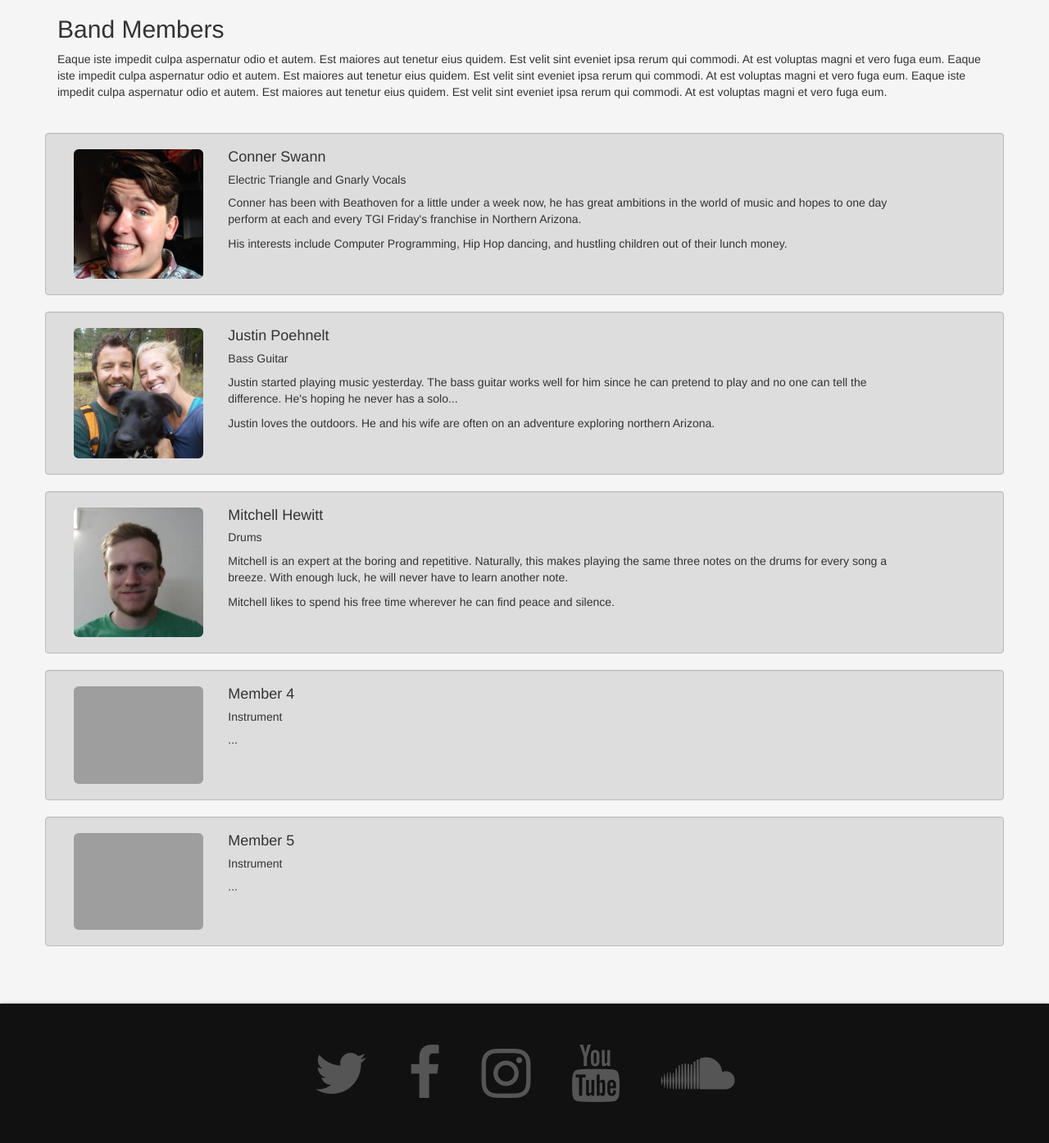
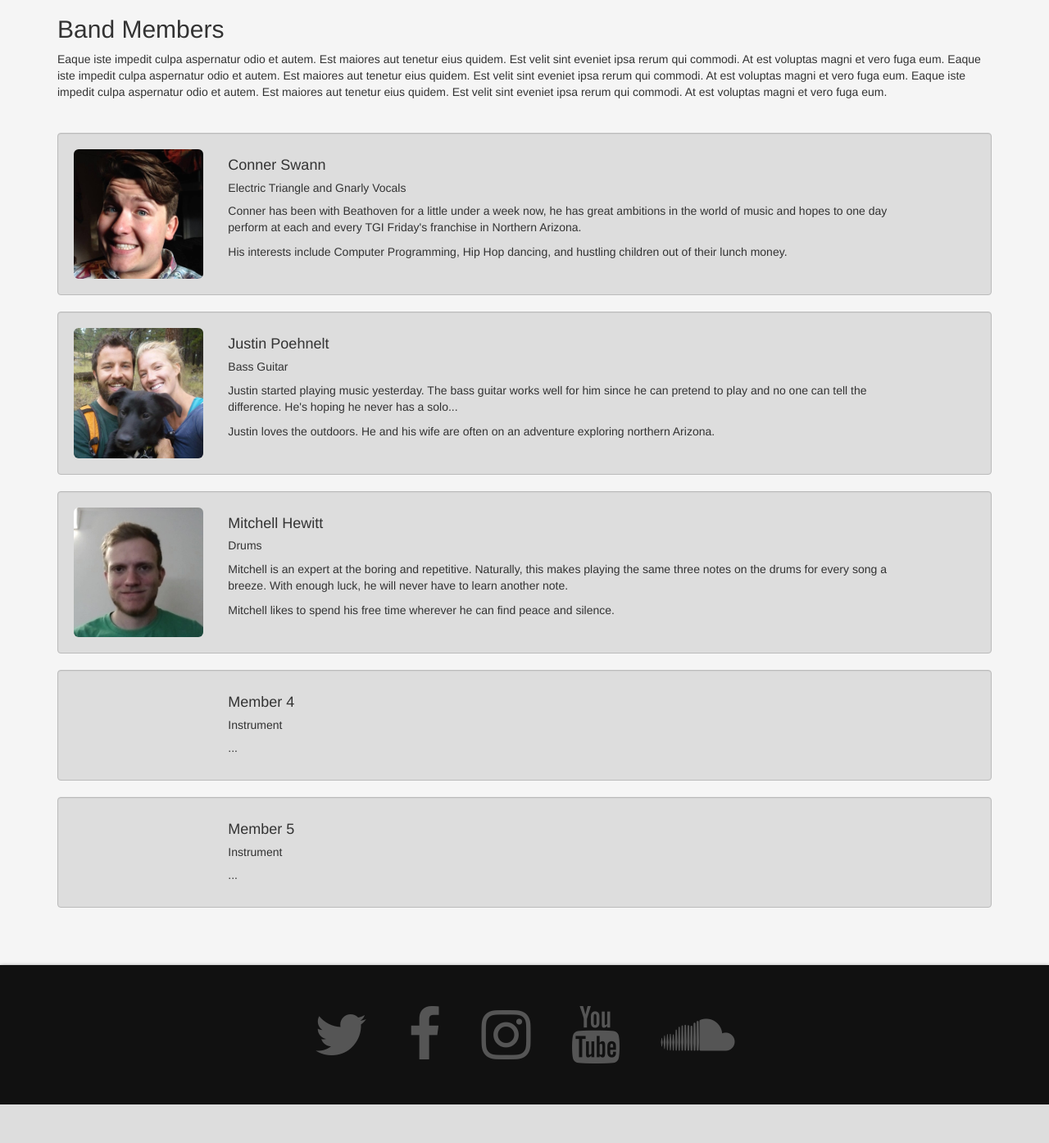
Before and after one commit to jpoehnelt/cs399-band, a Django app: page /members in a window 1280 px wide. Shown: the part 51-1445 px from the top of the page at 82% size. After the commit the page ends 1398 px from the top, so only its background shows below. Run offline with Django 3.2, Linux system fonts and the light colour scheme; parts of the project's set-up code (start-up, migrations or seed data) failed here and were passed over; some libraries are stand-ins or nearby versions; grey boxes are pictures that could not be loaded.

Commit message:
fixed a couple links and rearranged well, row, column on member bios

```diff
--- a/app/templates/home.html
+++ b/app/templates/home.html
@@ -141,7 +141,7 @@
                         aspernatur odio et autem. Est maiores aut tenetur eius quidem. Est velit
                         sint eveniet ipsa rerum qui commodi. At est voluptas magni et vero fuga
                         eum.</p>
-                    <a class="btn btn-primary pull-right" href="/albums">
+                    <a class="btn btn-primary pull-right" href="/discography">
                         See All Albums
                     </a>
                 </div>
--- a/app/templates/members.html
+++ b/app/templates/members.html
@@ -16,19 +16,20 @@
             eius quidem. Est velit sint eveniet ipsa rerum qui commodi. At est voluptas magni et
             vero fuga eum.</p>
 
-        <div class="well row">
+        <div class="well">
+            <div class="row">
                 <div class="col-sm-2">
-                <img class="img-responsive img-rounded" src="static/images/conner.jpg"
+                    <img class="img-responsive img-rounded" src="/static/images/conner.jpg"
                          alt="Conner swann"
                          height="180" width="180">
                 </div>
                 <div class="col-sm-9">
-                <h4 class="media-heading">Conner Swann</h4>
+                    <h4>Conner Swann</h4>
                     <h5>Electric Triangle and Gnarly Vocals</h5>
-
                     <p>
                         Conner has been with Beathoven for a little under a week now, he has great
-                    ambitions in the world of music and hopes to one day perform at each and every
+                        ambitions in the world of music and hopes to one day perform at each and
+                        every
                         TGI Friday's franchise in Northern Arizona.
                     </p>
 
@@ -38,68 +39,80 @@
                     </p>
                 </div>
             </div>
+        </div>
 
-
-        <div class="well row">
+        <div class="well">
+            <div class="row">
                 <div class="col-sm-2">
                     <img class="img-responsive img-rounded" src="/static/images/justin.jpg"
                          alt="Justin Poehnelt"/>
+                </div>
+                <div class="col-sm-9">
+                    <h4>Justin Poehnelt</h4>
+                    <h5>Bass Guitar</h5>
+
+                    <p>Justin started playing music yesterday. The bass guitar works well for him
+                        since
+                        he can
+                        pretend to play and no one can tell the difference. He's hoping he never
+                        has a
+                        solo...</p>
+
+                    <p>Justin loves the outdoors. He and his wife are often on an adventure
+                        exploring
+                        northern Arizona.</p>
+                </div>
+            </div>
+        </div>
+
+        <div class="well">
+            <div class="row">
+                <div class="col-sm-2">
+                    <img class="img-responsive img-rounded" src="/static/images/mitchell.jpg"
+                         alt="Mitchell Hewitt"/>
+                </div>
+                <div class="col-sm-9">
+                    <h4>Mitchell Hewitt</h4>
+                    <h5>Drums</h5>
+
+                    <p>Mitchell is an expert at the boring and repetitive. Naturally, this makes
+                        playing the same
+                        three notes on the drums for every song a breeze. With enough luck, he will
+                        never have to
+                        learn another note.</p>
+
+                    <p>Mitchell likes to spend his free time wherever he can find peace and
+                        silence.</p>
+                </div>
+            </div>
+        </div>
+
+        <div class="well">
+            <div class="row">
+                <div class="col-sm-2">
 
                 </div>
                 <div class="col-sm-9">
-                <h4 class="media-heading">Justin Poehnelt</h4>
-                <h5>Bass Guitar</h5>
-
-                <p>Justin started playing music yesterday. The bass guitar works well for him since he can
-                    pretend to play and no one can tell the difference. He's hoping he never has a solo...</p>
-                <p>Justin loves the outdoors. He and his wife are often on an adventure exploring northern Arizona.</p>
-            </div>
-        </div>
-
-        <div class="well row">
-            <div class="col-sm-2">
-                <img class="img-responsive img-rounded" src="/static/images/mitchell.jpg"
-                     alt="Mitchell Hewitt"/>
-
-            </div>
-            <div class="col-sm-9">
-                <h4 class="media-heading">Mitchell Hewitt</h4>
-                <h5>Drums</h5>
-
-                <p>Mitchell is an expert at the boring and repetitive.  Naturally, this makes playing the same
-                   three notes on the drums for every song a breeze.  With enough luck, he will never have to
-                   learn another note.</p>
-                <p>Mitchell likes to spend his free time wherever he can find peace and silence.</p>
-            </div>
-        </div>
-
-        <div class="well row">
-            <div class="col-sm-2">
-                <img class="img-responsive img-rounded" src="/static/images/.jpg"
-                     alt="Justin Poehnelt"/>
-
-            </div>
-            <div class="col-sm-9">
-                <h4 class="media-heading">Member 4</h4>
-                <h5>Instrument</h5>
-
-                <p>...</p>
-            </div>
-        </div>
-
-        <div class="well row">
-            <div class="col-sm-2">
-                <img class="img-responsive img-rounded" src="/static/images/.jpg"
-                     alt="Justin Poehnelt"/>
-
-            </div>
-            <div class="col-sm-9">
-                <h4 class="media-heading">Member 5</h4>
+                    <h4>Member 4</h4>
                     <h5>Instrument</h5>
 
                     <p>...</p>
                 </div>
             </div>
         </div>
+
+        <div class="well">
+            <div class="row">
+                <div class="col-sm-2">
+                </div>
+                <div class="col-sm-9">
+                    <h4>Member 5</h4>
+                    <h5>Instrument</h5>
+
+                    <p>...</p>
+                </div>
+            </div>
+        </div>
+    </div>
     <!-- container end -->
 {% endblock %}
```
Lines whose indentation alone changed are shown as unchanged.
